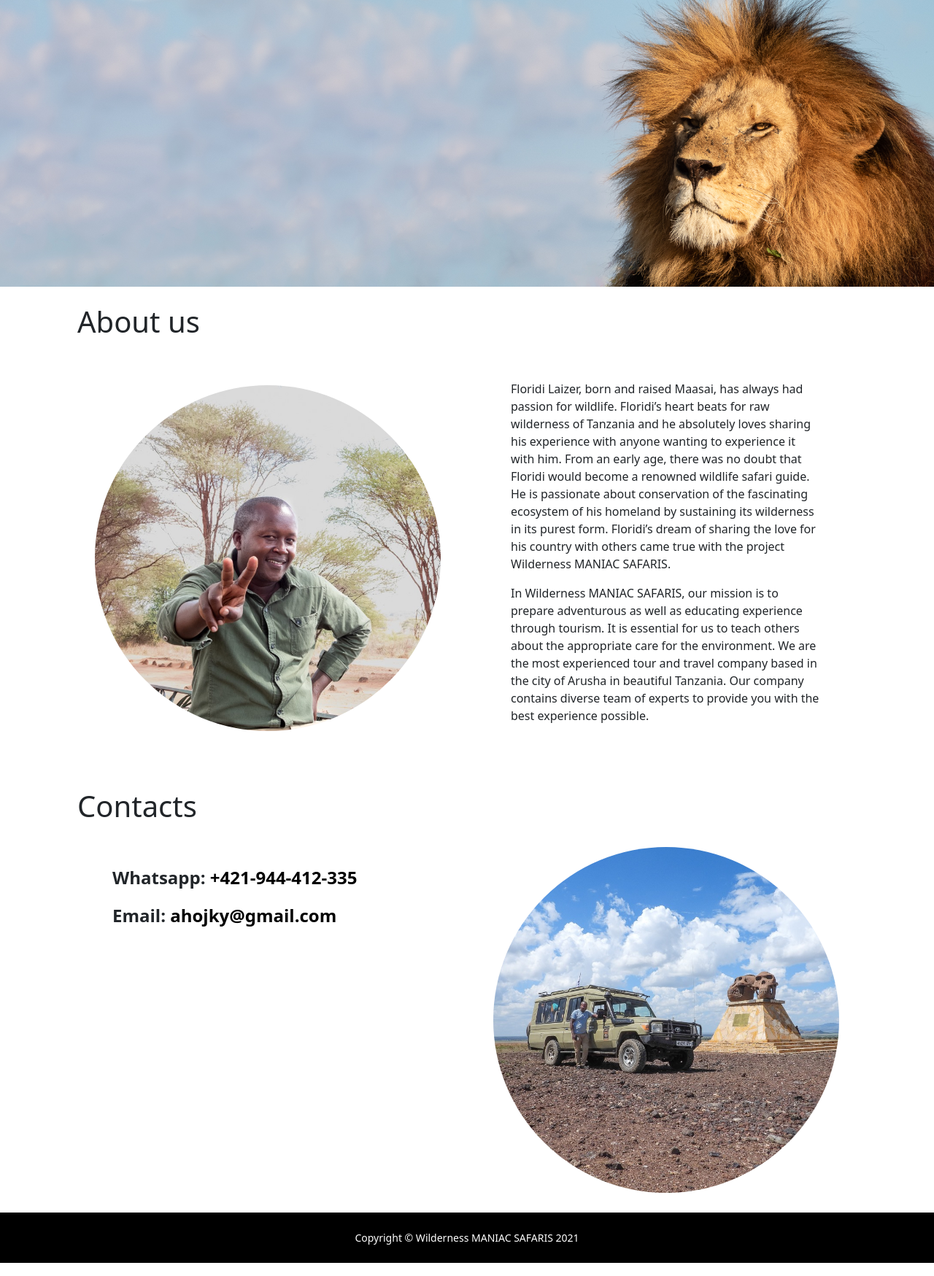
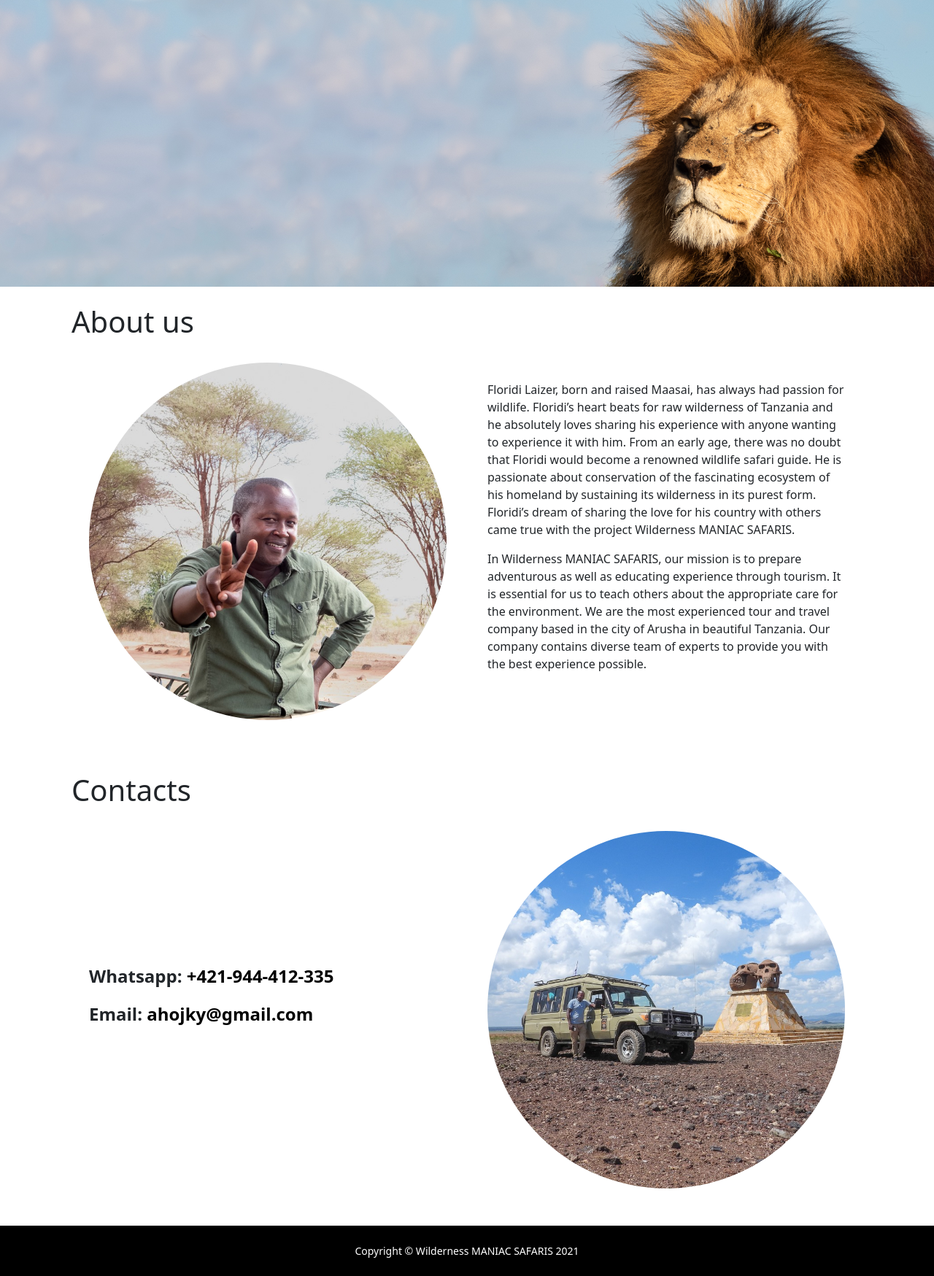
Before and after one commit to jvida/safari, a Django app: page /catalog/about-us/ in a window 1280 px wide. Shown: the part 197-1946 px from the top of the page at 73% size. Run offline with Django 3.2, Linux system fonts and the light colour scheme.

Commit message:
About-us layout adjustments

```diff
--- a/catalog/templates/catalog/about_us.html
+++ b/catalog/templates/catalog/about_us.html
@@ -6,19 +6,19 @@
 {% block content %}
   <section>
     <a class="jump-href" id="about-us-tag"></a>
-    <div class="px-4 pt-4">
+    <div class="px-2 px-lg-3 pt-4">
       <h1>About us</h1>
     </div>
 
     <div class="container">
-      <div class="row justify-content-evenly">
-        <div class="col-lg-6 align-self-center">
-          <div class="p-4">
+      <div class="row align-items-center justify-content-center py-4">
+        <div class="col-md-10 col-lg-6 align-self-center">
+          <div class="px-0 pb-4 px-md-3">
             <img class="img-fluid rounded-circle" src={% static 'img/about-us-florid.jpg' %} alt="">
           </div>
         </div>
         <div class="col-lg-6">
-          <div class="p-5">
+          <div class="px-0 pb-5 px-md-3">
             <p>
               Floridi Laizer, born and raised Maasai, has always had passion for wildlife.
               Floridi’s heart beats for raw wilderness of Tanzania and he absolutely loves sharing
@@ -44,19 +44,19 @@
 
   <section>
     <a class="jump-href" id="contacts-tag"></a>
-    <div class="px-4 pt-4">
+    <div class="px-2 px-lg-3 pt-4">
       <h1>Contacts</h1>
     </div>
 
     <div class="container">
-      <div class="row justify-content-evenly">
-        <div class="col-lg-6 order-lg-2 align-self-center">
-          <div class="p-4">
+      <div class="row align-items-center justify-content-center py-4">
+        <div class="col-md-10 col-lg-6 order-lg-2 align-self-center">
+          <div class="px-0 pb-4 px-md-3">
             <img class="img-fluid rounded-circle" src={% static 'img/about-us-car.jpg' %} alt="">
           </div>
         </div>
         <div class="col-lg-6 order-lg-1">
-          <div class="p-5" id="contacts">
+          <div class="px-0 pb-5 px-md-3" id="contacts">
             <p class="fs-4"><b>Whatsapp: <a href="tel:+421-944-412-335">+421-944-412-335</a></b></p>
             <p class="fs-4"><b>Email: <a href="mailto:ahojky@gmail.com">ahojky@gmail.com</a></b></p>
           </div>
```
